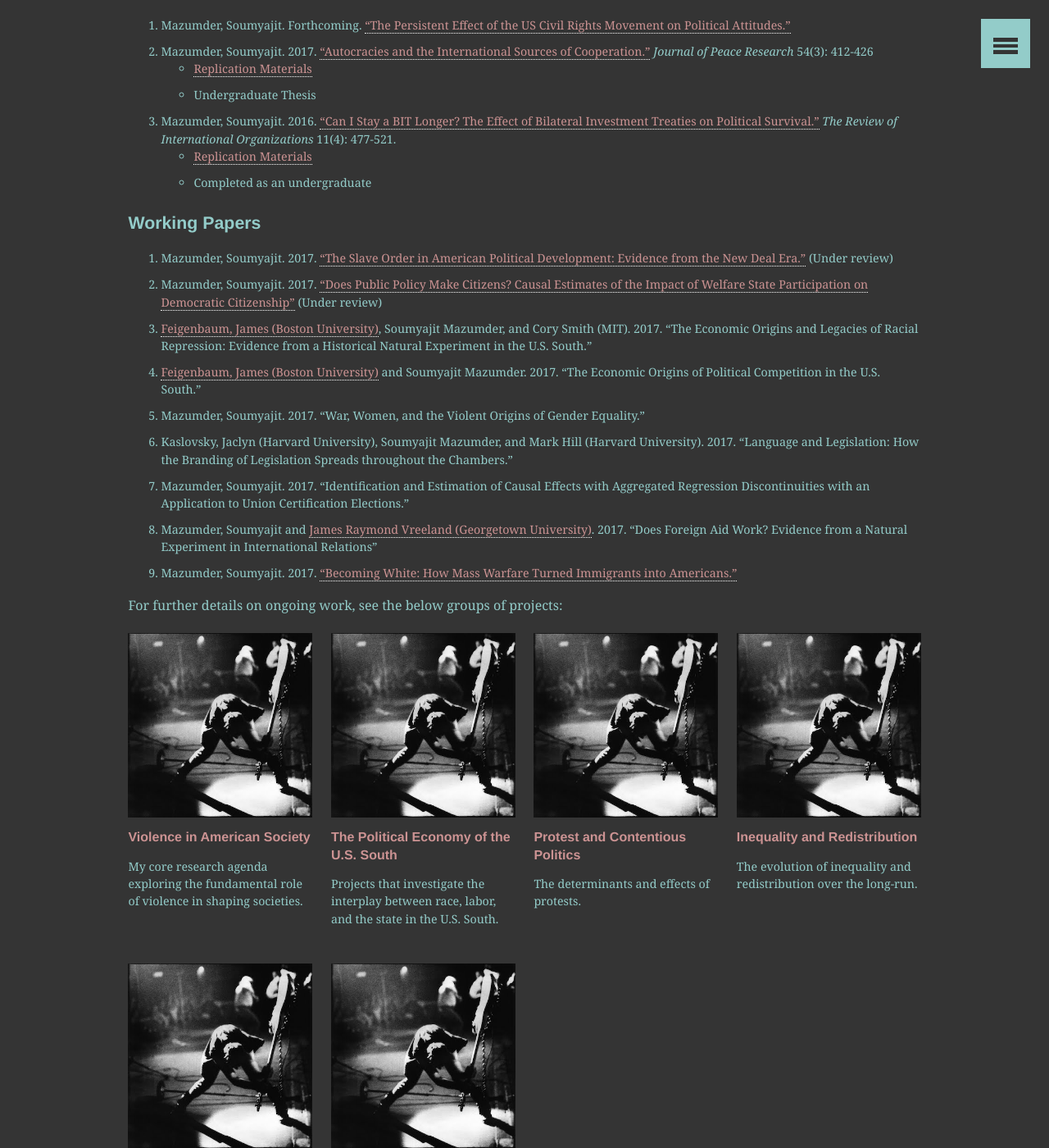
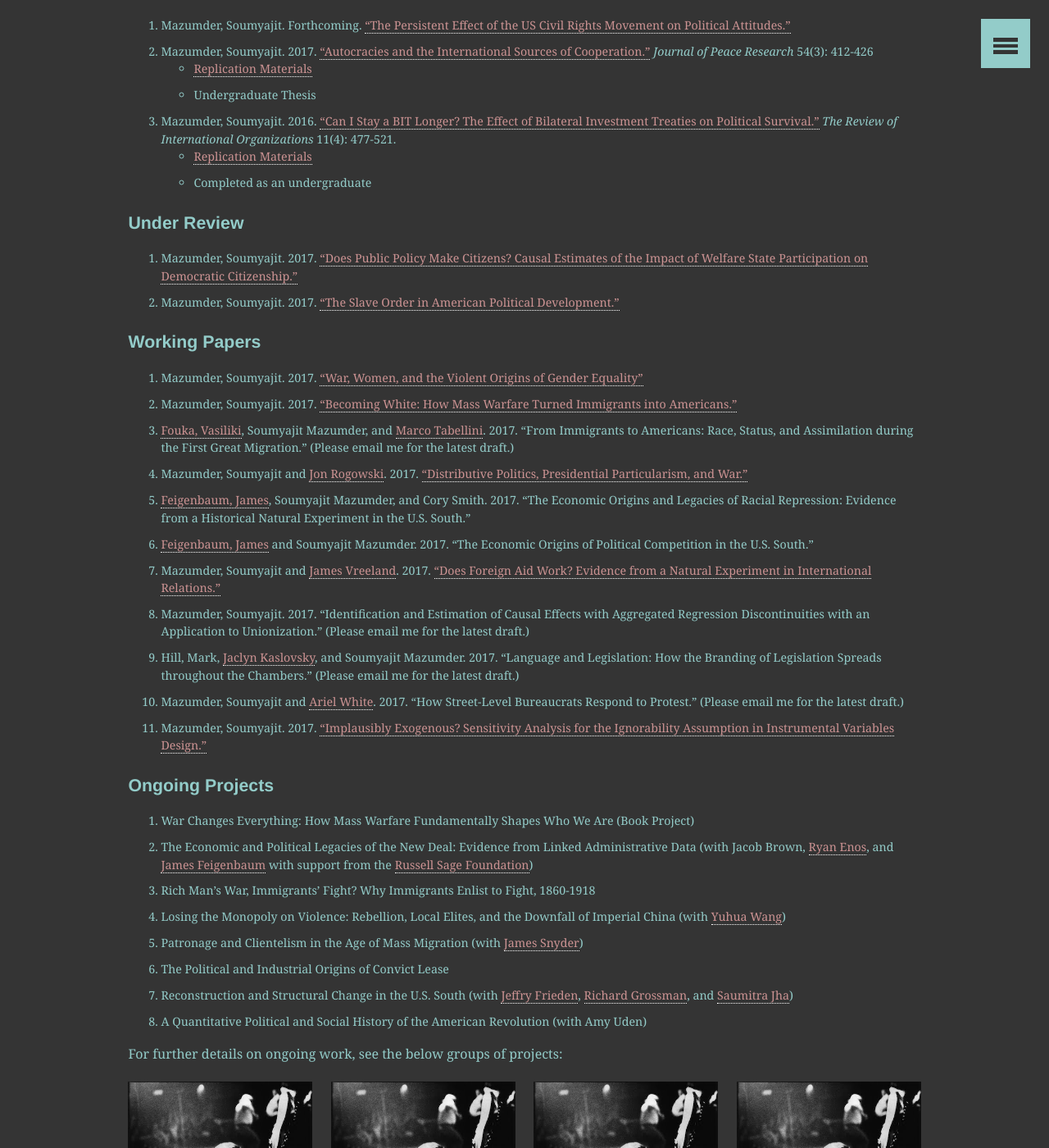
Before and after one commit to shommazumder/shommazumder.github.io-archive, a Jekyll site: the page built from _pages/research.md, in a window 1280 px wide and 1400 px high, scrolled down 221 px. Shown: the whole window at 82% size. Built offline with Jekyll 4.4.1, drawn with Linux system fonts in a browser that asks for light colours.

Commit message:
overhauled research page

```diff
--- a/_pages/research.md
+++ b/_pages/research.md
@@ -15,17 +15,35 @@ layout: archive
 	* [Replication Materials](https://dataverse.harvard.edu/dataset.xhtml?persistentId=doi:10.7910/DVN/JV2PQS)
 	* Completed as an undergraduate
 
+#### Under Review
+
+2. Mazumder, Soumyajit. 2017. ["Does Public Policy Make Citizens? Causal Estimates of the Impact of Welfare State Participation on Democratic Citizenship."]({{site.url}}/files/mazumder_medicare_v4_full.pdf)
+1. Mazumder, Soumyajit. 2017. ["The Slave Order in American Political Development."]({{site.url}}/files/slave-order-v2.pdf)
+
 #### Working Papers
 
-9. Mazumder, Soumyajit. 2017. ["The Slave Order in American Political Development: Evidence from the New Deal Era."]({{site.url}}/files/slave-order-v2.pdf) \(Under review\)
-8. Mazumder, Soumyajit. 2017. ["Does Public Policy Make Citizens? Causal Estimates of the Impact of Welfare State Participation on Democratic Citizenship"]({{site.url}}/files/mazumder_medicare_v4_full.pdf) \(Under review\)
-7. [Feigenbaum, James \(Boston University\)](http://jamesfeigenbaum.github.io/), Soumyajit Mazumder, and Cory Smith \(MIT\). 2017. "The Economic Origins and Legacies of Racial Repression: Evidence from a Historical Natural Experiment in the U.S. South."
-6. [Feigenbaum, James \(Boston University\)](http://jamesfeigenbaum.github.io/) and Soumyajit Mazumder. 2017. "The Economic Origins of Political Competition in the U.S. South."
-5. Mazumder, Soumyajit. 2017. "War, Women, and the Violent Origins of Gender Equality."
-4. Kaslovsky, Jaclyn \(Harvard University\), Soumyajit Mazumder, and Mark Hill \(Harvard University\). 2017. "Language and Legislation: How the Branding of Legislation Spreads throughout the Chambers."
-3. Mazumder, Soumyajit. 2017. "Identification and Estimation of Causal Effects with Aggregated Regression Discontinuities with an Application to Union Certification Elections."
-2. Mazumder, Soumyajit and [James Raymond Vreeland \(Georgetown University\)](http://www.profvreeland.com/). 2017. "Does Foreign Aid Work? Evidence from a Natural Experiment in International Relations"
-1. Mazumder, Soumyajit. 2017. ["Becoming White: How Mass Warfare Turned Immigrants into Americans."]({{site.url}}/files/war-assimilation-mazumder.pdf)
+11. Mazumder, Soumyajit. 2017. ["War, Women, and the Violent Origins of Gender Equality"]({{site.url}}/files/ww1-political-v2.pdf)
+10. Mazumder, Soumyajit. 2017. ["Becoming White: How Mass Warfare Turned Immigrants into Americans."]({{site.url}}/files/war-assimilation-mazumder.pdf)
+9. [Fouka, Vasiliki](https://people.stanford.edu/vfouka/), Soumyajit Mazumder, and [Marco Tabellini](http://economics.mit.edu/grad/mtabe). 2017. "From Immigrants to Americans: Race, Status, and Assimilation during the First Great Migration." \(Please email me for the latest draft.\)
+8. Mazumder, Soumyajit and [Jon Rogowski](https://scholar.harvard.edu/rogowski). 2017. ["Distributive Politics, Presidential Particularism, and War."]({{site.url}}/files/war-particularism.pdf)
+7. [Feigenbaum, James](http://jamesfeigenbaum.github.io/), Soumyajit Mazumder, and Cory Smith. 2017. "The Economic Origins and Legacies of Racial Repression: Evidence from a Historical Natural Experiment in the U.S. South."
+6. [Feigenbaum, James](http://jamesfeigenbaum.github.io/) and Soumyajit Mazumder. 2017. "The Economic Origins of Political Competition in the U.S. South."
+5. Mazumder, Soumyajit and [James Vreeland](http://www.profvreeland.com/). 2017. ["Does Foreign Aid Work? Evidence from a Natural Experiment in International Relations."]({{site.url}}/files/mazumder_vreeland_aid_v2.pdf)
+4. Mazumder, Soumyajit. 2017. "Identification and Estimation of Causal Effects with Aggregated Regression Discontinuities with an Application to Unionization." \(Please email me for the latest draft.\)
+3. Hill, Mark, [Jaclyn Kaslovsky](https://scholar.harvard.edu/jaclynkaslovsky/home), and Soumyajit Mazumder. 2017. "Language and Legislation: How the Branding of Legislation Spreads throughout the Chambers." \(Please email me for the latest draft.\)
+2. Mazumder, Soumyajit and [Ariel White](https://arwhite.mit.edu/). 2017. "How Street-Level Bureaucrats Respond to Protest." \(Please email me for the latest draft.\)
+1. Mazumder, Soumyajit. 2017. ["Implausibly Exogenous? Sensitivity Analysis for the Ignorability Assumption in Instrumental Variables Design."]({{site.url}}/files/mazumder-ivsens-v1.pdf)
+
+#### Ongoing Projects
+
+8. War Changes Everything: How Mass Warfare Fundamentally Shapes Who We Are \(Book Project\)
+7. The Economic and Political Legacies of the New Deal: Evidence from Linked Administrative Data \(with Jacob Brown, [Ryan Enos](http://ryandenos.com/), and [James Feigenbaum](http://jamesfeigenbaum.github.io/) with support from the [Russell Sage Foundation](https://www.russellsage.org/)\)
+6. Rich Man's War, Immigrants' Fight? Why Immigrants Enlist to Fight, 1860-1918
+5. Losing the Monopoly on Violence: Rebellion, Local Elites, and the Downfall of Imperial China \(with [Yuhua Wang](https://scholar.harvard.edu/yuhuawang/biocv)\)
+4. Patronage and Clientelism in the Age of Mass Migration \(with [James Snyder](https://scholar.harvard.edu/jsnyder/home)\)
+3. The Political and Industrial Origins of Convict Lease
+2. Reconstruction and Structural Change in the U.S. South \(with [Jeffry Frieden](https://scholar.harvard.edu/jfrieden/home), [Richard Grossman](http://rgrossman.faculty.wesleyan.edu/), and [Saumitra Jha](https://people.stanford.edu/saumitra/)\)
+1. A Quantitative Political and Social History of the American Revolution \(with Amy Uden\)
 
 For further details on ongoing work, see the below groups of projects:
 
```
